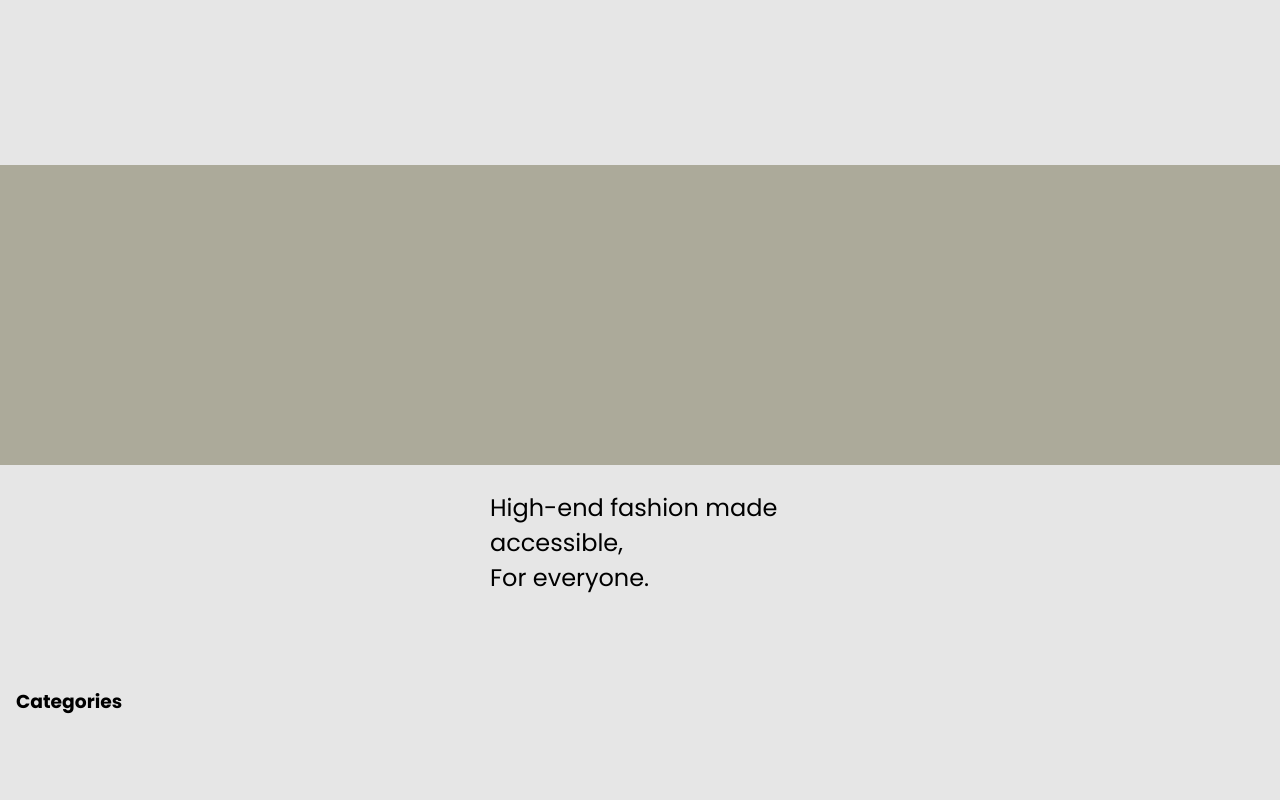
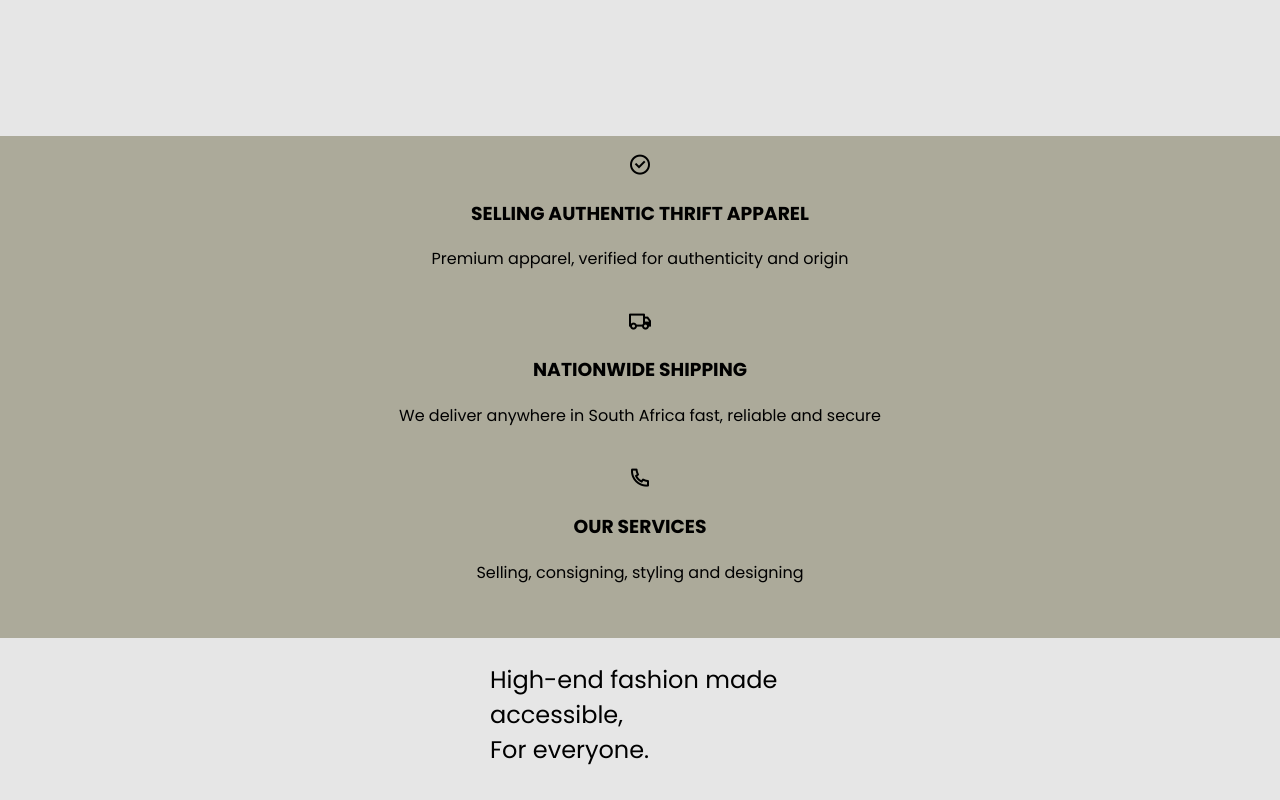
Before and after one commit to thabangkgatlhanye7117/gully-closet, a React (Vite) app: page / in a window 1280 px wide. Shown: the part 1060-1860 px from the top of the page. Built offline with nearby package versions, Linux system fonts and the light colour scheme; a web font is replaced by a local one.

Commit message:
offerings section

```diff
--- a/src/pages/HomePage.jsx
+++ b/src/pages/HomePage.jsx
@@ -16,10 +16,25 @@ const HomePage = () => {
                     <h3 className="new-arrivals-title">
                         New Arrivals
                     </h3>
-                   { /*maping through new arrives two rows */}
+                   {/*maping through new arrives two rows */}
                 </section>
                 <section className="business-offerings-section">
                     <div className="business-offerings">
+                        <div className="offering">
+                            <i className="ri-checkbox-circle-line"></i>
+                            <h3>SELLING AUTHENTIC THRIFT APPAREL</h3>
+                            <span>Premium apparel, verified for authenticity and origin</span>
+                        </div>
+                           <div className="offering">
+                            <i className="ri-truck-line"></i>
+                            <h3>NATIONWIDE SHIPPING</h3>
+                            <span>We deliver anywhere in South Africa fast, reliable and secure</span>
+                        </div>
+                           <div className="offering">
+                            <i className="ri-phone-line"></i>
+                            <h3>OUR SERVICES</h3>
+                            <span>Selling, consigning, styling and designing</span>
+                        </div>
 
                     </div>
                     <div className="tagline">
--- a/src/styles/home.css
+++ b/src/styles/home.css
@@ -45,12 +45,21 @@
   display: grid;
   place-items: center;
   width: 100%;
-  height: 500px;
+  height: 700px;
 }
 .business-offerings{
+  display: grid;
   background-color: rgb(172, 170, 154);
   width: 100%;
-  height: 300px;
+  height: 100%;
+  padding: 1rem;
+
+}
+.offering{
+  text-align: center;
+}
+.offering i{
+  font-size: 1.5rem;
 }
 .tagline{
 
```
